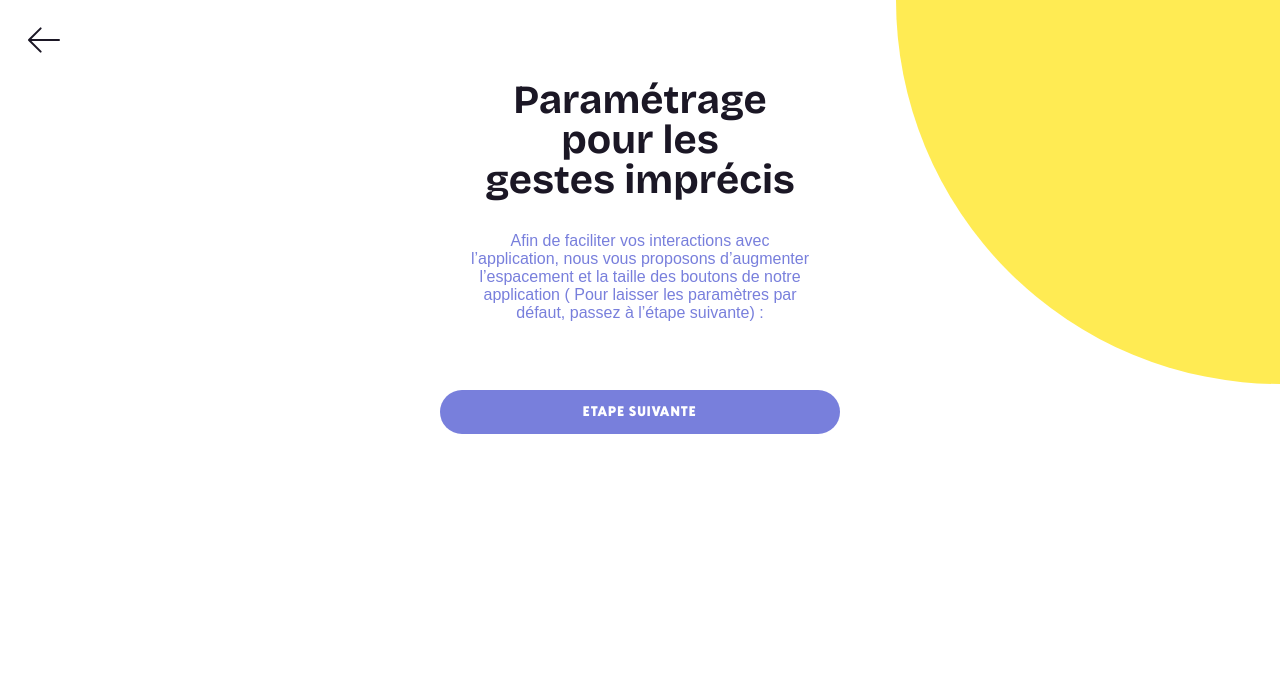
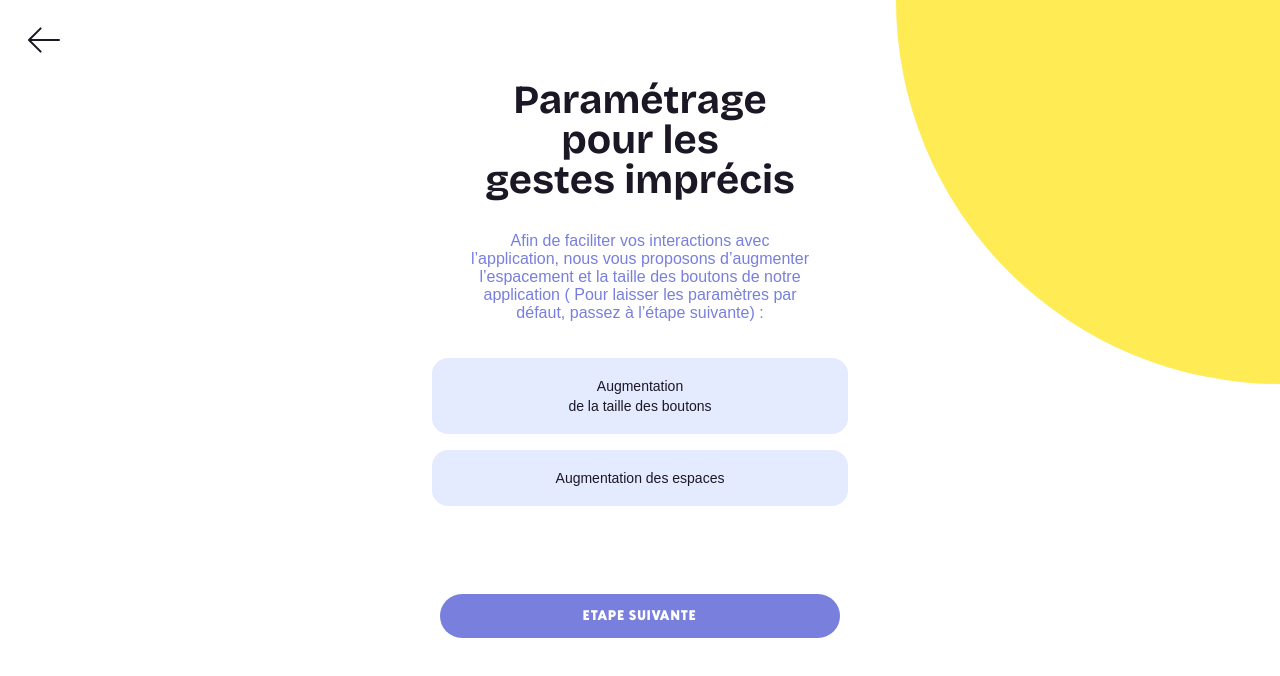
Before and after one commit to KizuCore/Flambow-Project, a React (Vite) app: page /personalize-gestes-imprecis in a window 1280 px wide. Shown: the top 676 px of the page. Built offline with nearby package versions, Linux system fonts and the light colour scheme; a web font is replaced by a local one.

Commit message:
feat: Add options for button size and spacing adjustments in PersonalizationGestesImprecis component

```diff
--- a/src/components/Auth/Register/Personalize/Personalize-Geste-Imprecis.tsx
+++ b/src/components/Auth/Register/Personalize/Personalize-Geste-Imprecis.tsx
@@ -1,11 +1,14 @@
 import { useNavigate } from 'react-router-dom';
+import { useState } from 'react';
+
 import circleTopRight from '../../../../assets/images/deco/circle/circle-top-right.svg';
 import ArrowLeft from '../../../../assets/images/icons/arrow/arrow-left.svg';
 
 export default function PersonalizationGestesImprecis() {
     const navigate = useNavigate();
+    const [selectedOptions, setSelectedOptions] = useState<string[]>([]);
 
-    // Liste pathologies et routes associées
+    // État local pour stocker la taille de police sélectionnée
     const pathologyOrder = [
         { id: 'dyslexie', path: '/personalize-dyslexie' },
         { id: 'daltonisme', path: '/personalize-daltonisme' },
@@ -13,8 +16,12 @@ export default function PersonalizationGestesImprecis() {
         { id: 'gestes', path: '/personalize-gestes-imprecis' },
     ];
 
-    // Logique pour passer à l'étape suivante selon l'ordre défini
+    // Action bouton retour
+    const handleBack = () => navigate('/personalize');
+
+    // Action bouton "ÉTAPE SUIVANTE"
     const handleNext = () => {
+        // Si aucune taille de police n’est sélectionnée, on ne fait rien
         // Récupération des pathologies sélectionnées par l'utilisateur
         const stored = localStorage.getItem('accessibilitySelections');
         if (!stored) return navigate('/register-finish'); // Aucune sélection : renvoie page register-finish
@@ -39,36 +46,62 @@ export default function PersonalizationGestesImprecis() {
         }
     };
 
-    // Redirection vers la page de sélection initiale
-    const handleBack = () => {
-        navigate('/personalize');
+    const options = [
+        { id: 'buttons', label: 'Augmentation\nde la taille des boutons' },
+        { id: 'spacing', label: 'Augmentation des espaces' },
+    ];
+
+    const toggleOption = (id: string) => {
+        setSelectedOptions((prev) =>
+            prev.includes(id) ? prev.filter((o) => o !== id) : [...prev, id]
+        );
     };
-
     return (
         <div className="min-h-screen flex flex-col justify-between bg-white relative px-6 pt-20 pb-6">
+            {/* Flèche retour */}
             <img
                 src={ArrowLeft}
                 onClick={handleBack}
-                alt=""
+                alt="Retour"
                 className="absolute top-5 left-6 w-10 cursor-pointer"
             />
 
-            {/* Cercle haut */}
+            {/* Décoration en haut à droite */}
             <img src={circleTopRight} alt="" className="absolute top-0 right-0 w-32 md:w-40 lg:w-[24rem]" />
 
-            {/* Contenu scrollable */}
+            {/* Contenu principal */}
             <div className="relative z-10 w-full max-w-md mx-auto flex flex-col items-center text-center">
+                {/* Titre */}
                 <h1 className="text-[40px] leading-[100%] font-bold text-[#1B1725] font-bricolage mb-[2rem]">
                     Paramétrage<br />pour les<br />gestes imprécis
                 </h1>
-                <p className="font-sofia text-[#787FDC] text-[16px] leading-[18px] text-center font-normal mb-5 pb-[3rem]">
+
+                {/* Description */}
+                <p className="font-sofia text-[#787FDC] text-[16px] leading-[18px] font-normal mb-5 pb-[1rem]">
                     Afin de faciliter vos interactions avec<br />l’application, nous vous proposons d’augmenter<br />l’espacement et la taille des boutons de notre<br />application ( Pour laisser les paramètres par<br />défaut, passez à l’étape suivante) :
                 </p>
+                {/* Options cliquables */}
+                <div className="flex flex-col gap-4 w-full px-4 mb-10">
+                    {options.map(({ id, label }) => (
+                        <div
+                            key={id}
+                            onClick={() => toggleOption(id)}
+                            className={`whitespace-pre-line cursor-pointer py-4 px-6 rounded-2xl font-sofia text-[#1B1725] text-sm text-center transition bg-[#E5EBFF]
+                                ${selectedOptions.includes(id)
+                                    ? ' border-2 border-[#787FDC]'
+                                    : 'border-2 border-transparent'
+                                }`}
+                        >
+                            {label}
+                        </div>
+                    ))}
+                </div>
 
-                <div className="w-full px-6">
+                {/* Bouton "ÉTAPE SUIVANTE" */}
+                <div className="w-full px-6 mt-12">
                     <button
                         onClick={handleNext}
-                        className="w-full bg-[#787FDC] text-white font-newake text-sm tracking-widest uppercase py-3 rounded-3xl hover:bg-[#E5EBFF] transition"
+                        className={`w-full font-newake text-sm tracking-widest uppercase py-3 rounded-3xl transition bg-[#787FDC] text-white hover:bg-[#E5EBFF]'}`}
                     >
                         ÉTAPE SUIVANTE
                     </button>
```
